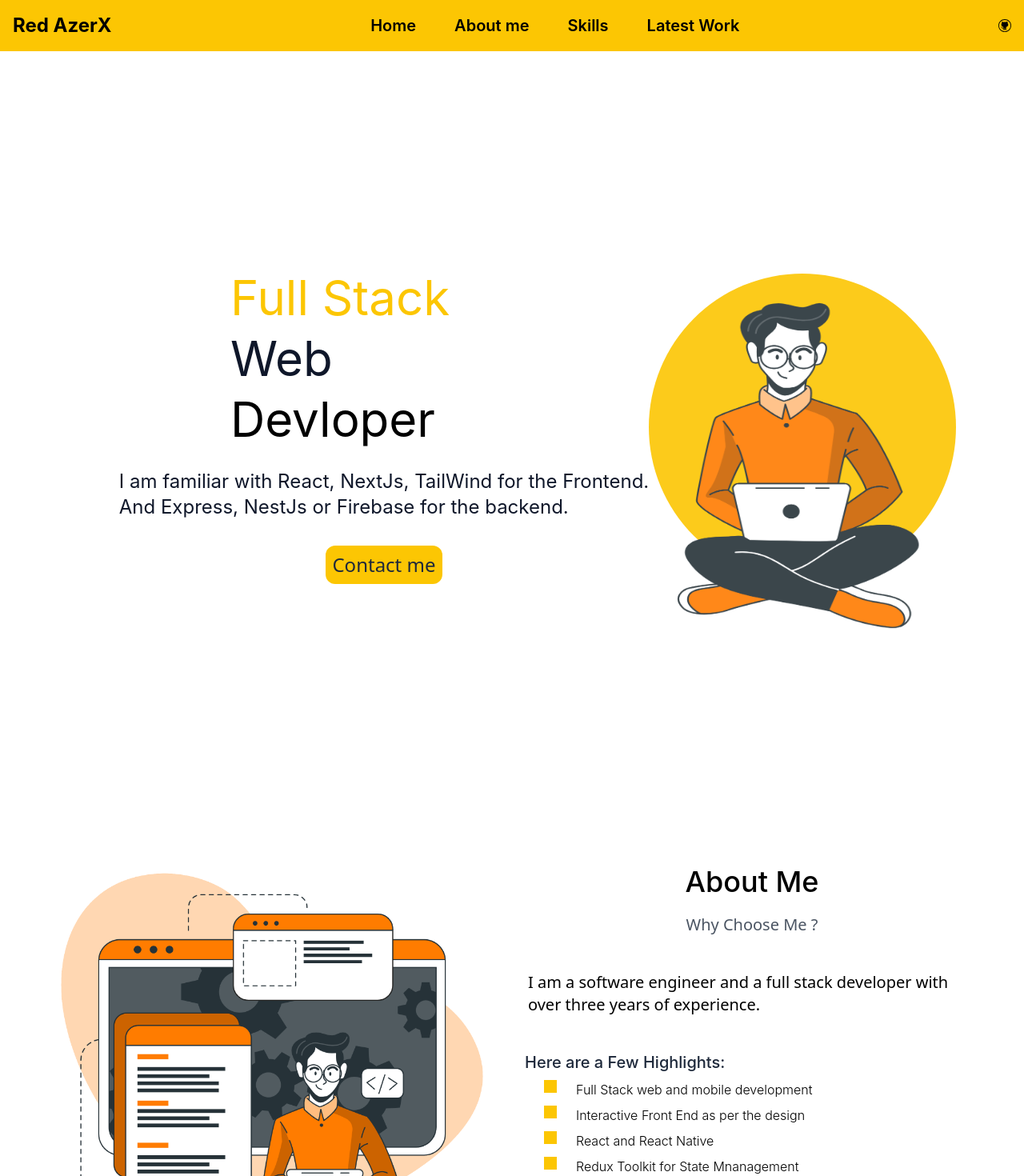
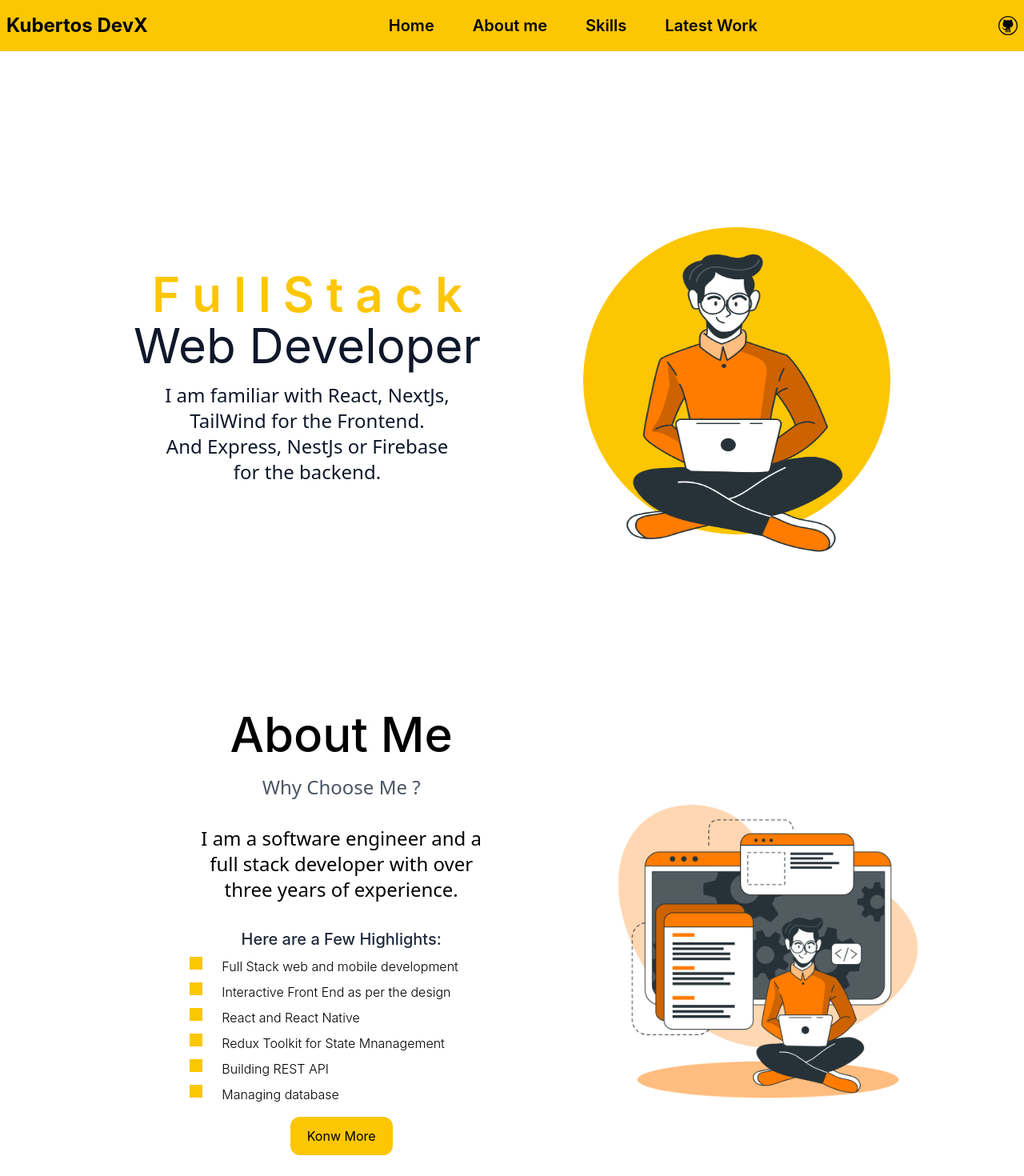
Before and after one commit to DzForApp/Next_Portfolio, a Next.js app: page / in a window 1280 px wide. Shown: the top 1470 px of the page at 80% size. Built offline with nearby package versions, Linux system fonts and the light colour scheme.

Commit message:
redesign update

```diff
--- a/src/components/layout/Main.js
+++ b/src/components/layout/Main.js
@@ -1,12 +1,11 @@
-import React from 'react'
+import React from "react";
 
-const Main = ({children}) => {
+const Main = ({ children }) => {
   return (
-      <main className=' mx-auto  lg:px-0 lg:py-4 px-4 mt-32 '>
-            {children}
-      </main>
-
-  )
-}
+    <main className=" flex flex-col  lg:px-0 lg:py-4 px-2 lg:mt-14 mt-16 ">
+      {children}
+    </main>
+  );
+};
 
 export default Main;
--- a/src/components/layout/TopBar.js
+++ b/src/components/layout/TopBar.js
@@ -1,45 +1,58 @@
-import React, { useState } from 'react'
-import LinkedIcond from '../icons/LinkedIcon'
-import GitIcon from '../icons/GitIcon'
- import MySocialLinks from '../util/MySocialLinks'
+import React, { useState } from "react";
+import LinkedIcond from "../icons/LinkedIcon";
+import GitIcon from "../icons/GitIcon";
+import MySocialLinks from "../util/MySocialLinks";
 
-
-
-const sections = ['Home', 'About me', 'Skills', 'Latest Work']
+const sections = ["Home", "About me", "Skills", "Latest Work"];
 const MenuIcon = ({ menuOpen }) => (
-  <svg xmlns="http://www.w3.org/2000/svg" className={`transition duration-200 ease-linear h-8 w-8 ${menuOpen ? 'transform rotate-90' : ''}`} viewBox="0 0 20 20" fill="currentColor">
-    <path fillRule="evenodd" d="M3 7a1 1 0 011-1h12a1 1 0 110 2H4a1 1 0 01-1-1zM3 13a1 1 0 011-1h12a1 1 0 110 2H4a1 1 0 01-1-1z" clipRule="evenodd" />
+  <svg
+    xmlns="http://www.w3.org/2000/svg"
+    className={`transition duration-200 ease-linear h-8 w-8 ${
+      menuOpen ? "transform rotate-90" : ""
+    }`}
+    viewBox="0 0 20 20"
+    fill="currentColor"
+  >
+    <path
+      fillRule="evenodd"
+      d="M3 7a1 1 0 011-1h12a1 1 0 110 2H4a1 1 0 01-1-1zM3 13a1 1 0 011-1h12a1 1 0 110 2H4a1 1 0 01-1-1z"
+      clipRule="evenodd"
+    />
   </svg>
 );
 
-export default function TopBar () {
-
-  const [menuOpen, setMenuOpen] = useState(true)
-  const navLinks = sections.map(
-    section => <a key={section} href={`#${section.replace(' ', '_')}`}
-      className='text-dark text-xl  no-underline space-x-4 mx-6 font-semibold hover:text-gray-600'
+export default function TopBar() {
+  const [menuOpen, setMenuOpen] = useState(true);
+  const navLinks = sections.map((section) => (
+    <a
+      key={section}
+      href={`#${section.replace(" ", "_")}`}
+      className="hidden md:flex md:text-dark md:text-xl  no-underline space-x-4 mx-6 font-semibold hover:text-gray-600"
       onClick={() => setMenuOpen(!menuOpen)}
-    >{section}</a>
-
-  )
-
+    >
+      {section}
+    </a>
+  ));
 
   return (
-    <nav className="fixed top-0 z-0 flex px-4 w-full h-16 bg-gradient-to-r bg-rdn-yellow items-center justify-between ">
+    <nav className="fixed top-0 z-0 flex px-2 w-full h-16 bg-gradient-to-r bg-rdn-yellow items-center justify-between ">
       <div className="flex space-x-2">
-        <p className='text-2xl  text-dark left-0 font-bold hover:text-gray-900'><a href='#Home'>
-           Red AzerX</a>
-          </p>
+        <p className="text-2xl  text-dark left-0 font-bold hover:text-gray-900">
+          <a href="#Home">Kubertos DevX</a>
+        </p>
       </div>
-      <nav className='flex flex-row  justify-center'>
-        {navLinks}
-      </nav>
-      <button type='button' aria-label='Toggle mobile menu' onClick={() => setMenuOpen(!menuOpen)}
-        className="rounded md:hidden focus:outline-none focus:ring-green-800 focus:ring-opacity-50">
-         <MenuIcon menuOpen={menuOpen} />
-         </button>
-         <MySocialLinks />
+      <nav className="flex flex-row  justify-center">{navLinks}</nav>
+      <div className="flex space-x-2 justify-center items-center">
+        <MySocialLinks />
+        <button
+          type="button"
+          aria-label="Toggle mobile menu"
+          onClick={() => setMenuOpen(!menuOpen)}
+          className="rounded bg-orange-200 rotate-90 md:hidden focus:outline-none focus:ring-green-800 focus:ring-opacity-50"
+        >
+          <MenuIcon menuOpen={menuOpen} />
+        </button>
+      </div>
     </nav>
-
-  )
+  );
 }
--- a/src/components/sections/About.js
+++ b/src/components/sections/About.js
@@ -1,65 +1,78 @@
-import Image from 'next/image'
-import React from 'react';
-import ItemEnum from '../icons/ItemEnum';
-import Devloper from '/public/devloper.png'
+import Image from "next/image";
+import React from "react";
+import ItemEnum from "../icons/ItemEnum";
+import Devloper from "/public/devloper.png";
 
 function About() {
   return (
-    <section id='About_me' className='justify-center flex flex-col h-screen'>
-
-
-
-      <div className="flex my-8  justify-center">
-        <div className="w-7rem flex items-center pl-0">
-          <div className=" w-1/2 ml-0 h-full   flex-shrink-0 self-center ">
-             <Image  src={Devloper} alt="" />
-          </div>
-
-          <div className=" w-7rem flex flex-col space-y-6   self-center ">
+    <section
+      id="About_me"
+      className="flex md:flex-row md:space-y-6  h-full space-y-8 flex-col items-center justify-center   "
+    >
+      <div className="w-full h-full py-4 md:w-8rem transition-all flex flex-col md:flex-row space-y-6 justify-center items-center ">
+        {/* Part 01 About me */}
+        <div className="flex flex-col md:w-1/2 text-center space-y-8 justify-center items-center">
           <div className=" flex flex-col items-center ">
-        <span className=" text-4xl font-medium text-blx-900">About Me</span>
-        <span className=" text-xl text-gray-600 font-sans text-center mt-5">
+            <span className=" text-4xl md:text-6xl font-medium text-blx-900">
+              About Me
+            </span>
+            <span className=" md:text-2xl text-gray-600 font-sans text-center mt-5">
               Why Choose Me ?
             </span>
-
-      </div >
-            <span className=" text-xl font-sans  font-normal p-5">
+          </div>
+          <span className="w-2/3 md:w-96 md:text-2xl font-sans  ">
             <p className="text-gray">
-                I am a software engineer and a full stack developer with over three years of experience.
+              I am a software engineer and a full stack developer with over
+              three years of experience.
             </p>
           </span>
-            <div className='pl-4'>
+          <div className="w-96 md:w-2/3   ">
             <span className=" text-xl font-medium text-slate-800">
               Here are a Few Highlights:
             </span>
-              <ul className='mt-2 pl-6 space-y-2 font-light'>
-                <li className='flex gap-6'>
-                  <ItemEnum className='w-4 h-4 bg-rdn-yellow' />
+            <ul className="mt-2 pl-6 space-y-2 font-light">
+              <li className="flex gap-6">
+                <ItemEnum className="w-4 h-4 bg-rdn-yellow" />
                 <span> Full Stack web and mobile development</span>
               </li>
-                <li className='flex gap-6'> <ItemEnum className='w-4 h-4 bg-rdn-yellow' />
+              <li className="flex gap-6">
+                {" "}
+                <ItemEnum className="w-4 h-4 bg-rdn-yellow" />
                 <span> Interactive Front End as per the design</span>
               </li>
-                <li className='flex gap-6'> <ItemEnum className='w-4 h-4 bg-rdn-yellow' />
+              <li className="flex gap-6">
+                {" "}
+                <ItemEnum className="w-4 h-4 bg-rdn-yellow" />
                 <span> React and React Native</span>
               </li>
-                <li className='flex gap-6'> <ItemEnum className='w-4 h-4 bg-rdn-yellow' />
+              <li className="flex gap-6">
+                {" "}
+                <ItemEnum className="w-4 h-4 bg-rdn-yellow" />
                 <span> Redux Toolkit for State Mnanagement</span>
               </li>
-                <li className='flex gap-6'> <ItemEnum className='w-4 h-4 bg-rdn-yellow' />
-                  <span> Building REST API</span></li>
-                <li className='flex gap-6'> <ItemEnum className='w-4 h-4 bg-rdn-yellow' />
-                  <span> Managing database</span></li>
+              <li className="flex gap-6">
+                {" "}
+                <ItemEnum className="w-4 h-4 bg-rdn-yellow" />
+                <span> Building REST API</span>
+              </li>
+              <li className="flex gap-6">
+                {" "}
+                <ItemEnum className="w-4 h-4 bg-rdn-yellow" />
+                <span> Managing database</span>
+              </li>
             </ul>
-            </div>
-            <div className='flex space-x-16 pl-16 '>
-
-              <button className="h-12 w-32 bg-rdn-yellow text-black rounded-xl ">Konw More</button >
+            <div className="flex space-x-16  justify-center items-center py-4 ">
+              <button className="h-12 w-32 bg-rdn-yellow text-black rounded-xl ">
+                Konw More
+              </button>
             </div>
           </div>
-
-
         </div>
+        {/* Part 02 picture */}
+        <div className="relative w-full md:w-1/3  items-center  justify-center  ">
+          <Image src={Devloper} alt="" />
+        </div>
+        {/* Part 02 Some Highlight */}
       </div>
     </section>
   );
--- a/src/components/sections/Intro.js
+++ b/src/components/sections/Intro.js
@@ -1,53 +1,51 @@
-import React from 'react'
-import Image from 'next/image'
-import FaceIcon from '../icons/FaceIcon'
-import ButtonHire from '../commun/ButtonHire'
-import ButtonResume from '../commun/ButtonResume'
-import TwitIcon from '../icons/TwitIcon'
-import LinkedIcond from '../icons/LinkedIcon'
-import TelegIcon from '../icons/TelegIcon'
-import GitIcon from '../icons/GitIcon'
+import React from "react";
+import Image from "next/image";
+import FaceIcon from "../icons/FaceIcon";
+import ButtonHire from "../commun/ButtonHire";
+import ButtonResume from "../commun/ButtonResume";
+import TwitIcon from "../icons/TwitIcon";
+import LinkedIcond from "../icons/LinkedIcon";
+import TelegIcon from "../icons/TelegIcon";
+import GitIcon from "../icons/GitIcon";
 
 export default function Intro() {
   return (
-          <section id="Home" className="flex h-screen lg:flex-row lg:space-y-0 space-y-8 flex-col items-center justify-center pt-28 ">
-
-
-            <div className=" flex-col items-center h-160  flex justify-center space-x-16 ">
-                <div className='w-full '>
-
+    <section
+      id="Home"
+      className="flex md:flex-row md:space-y-6  md:h-screen space-y-8 flex-col items-center justify-center  p-6 "
+    >
+      <div className=" flex-col  items-center h-160 top-0 flex justify-center space-x-16  ">
+        <div className="flex flex-col md:flex-row text-center ">
+          <div className="flex flex-col justify-center items-center  h-full text-4xl  ">
+            <div className=" w-full h-full flex flex-col md:flex-row space-y-2 md:space-x-32 justify-start p-6 items-center">
+              <div className="flex flex-col space-y-4 justify-center items-center">
+                {" "}
+                <div className="flex flex-col text-center  space-y-1 w-auto text-4xl md:text-6xl">
+                  <p className=" text-rdn-yellow font-semibold ">
+                    F u l l S t a c k
+                  </p>
+                  <p className="text-slate-900">Web Developer</p>
                 </div>
-                <div className='flex flex-row text-center '>
-                    <div className='flex flex-col justify-center pb-0 items-center  h-full text-4xl  '>
-                        <div className=' w-full space-y-8  text-center justify-items-center'>
-
-                            <div className='flex flex-col text-left ml-0 space-y-4 w-96 text-6xl'>
-                                <p className='text-rdn-yellow '>Full Stack</p>
-                                <p className='text-slate-900' >Web</p>
-                                <p> Devloper</p>
-                            </div>
-                            <div className='text-slate-900 text-2xl text-left'>
-                                <p>I am familiar with React, NextJs, TailWind for the Frontend. <br /> And Express, NestJs or Firebase for the backend.</p>
-                            </div>
-                            <div className='flex space-x-16 mt-16 pb-32'>
-
-                            <button className="h-auto w-auto p-2 items-center bg-rdn-yellow text-2xl text-slate-800  border-0 font-sans rounded-xl">Contact me</button>
+                <div className=" text-slate-900 w-2/3 md:w-96   text-center text-lg md:text-2xl font-sans">
+                  <p>
+                    I am familiar with React, NextJs, TailWind for the Frontend.{" "}
+                    <br /> And Express, NestJs or Firebase for the backend.
+                  </p>
                 </div>
               </div>
-
-                    </div>
-                    <div className='w-96 h-96 bg-rdn-yellow opacity-90 rounded-full'>
-                        <span className='flex  '>
-                            <Image src="/Me.png" alt="Vercel Logo" width={380} height={470} />
-                        </span>
+              <div className=" w-96 h-96  bg-rdn-yellow items-center justify-center  rounded-full">
+                <Image
+                  src="/Me.png"
+                  alt="Vercel Logo"
+                  width={340}
+                  height={430}
+                />
               </div>
             </div>
           </div>
-            <div className='items-center'>
-
         </div>
-
+      </div>
+      <div className="items-center"></div>
     </section>
-    )
-
+  );
 }
--- a/src/components/util/MySocialLinks.js
+++ b/src/components/util/MySocialLinks.js
@@ -1,15 +1,14 @@
 import GitIcon from "../icons/GitIcon";
-import LinkedIcond from '../icons/LinkedIcon'
+import LinkedIcond from "../icons/LinkedIcon";
 
+const MySocialLinks = ({ className }) => {
+  return (
+    <div className={"space-x-3 text-xs" + " " + className}>
+      <a href="https://github.com/dzforapp">
+        <GitIcon className="w-6 h-6" />
+      </a>
+    </div>
+  );
+};
 
-const MySocialLinks =({ className}) => {
-    return (
-     <div className={"space-x-3 text-xs" + " " + className}>
-         <a href="https://github.com/dzforapp">
-         <GitIcon className="w-4 h-4" />
-         </a>
-     </div>
-    )
-}
-
-export default MySocialLinks
+export default MySocialLinks;
--- a/src/pages/index.js
+++ b/src/pages/index.js
@@ -1,12 +1,13 @@
-import Head from 'next/head'
-import styles from '../../styles/Home.module.css'
-import TopBar from '../components/layout/TopBar'
-import Intro from '../components/sections/Intro'
-import About from '../components/sections/About'
-import Works from '../components/sections/Works'
-import Skills from '../components/sections/Skills'
-import Footer from '../components/layout/Footer'
-import Main from '../components/layout/Main'
+import Head from "next/head";
+import styles from "../../styles/Home.module.css";
+import TopBar from "../components/layout/TopBar";
+import Intro from "../components/sections/Intro";
+import About from "../components/sections/About";
+import Works from "../components/sections/Works";
+import Skills from "../components/sections/Skills";
+import ContactMe from "../components/sections/ContactMe";
+import Footer from "../components/layout/Footer";
+import Main from "../components/layout/Main";
 
 export default function Home() {
   return (
@@ -17,24 +18,22 @@ export default function Home() {
         <link rel="icon" href="/favicon.ico" />
       </Head>
 
-      <header className='w-auto h-full justify-center   '>
+      <header className="w-auto h-full justify-center   ">
         <TopBar />
       </header>
-      <Main className='w-full py-12'>
+      <Main className="w-full py-8">
         <Intro />
         <About />
-        <div  >
+        <div>
           <Skills />
         </div>
         <Works />
-
-
+        <ContactMe />
       </Main>
 
       <footer className={styles.footer}>
-          <Footer />
-
+        <Footer />
       </footer>
     </div>
-  )
+  );
 }
```
Also changed, not shown: src/components/commun/InputItem.js (+7 -7 lines), src/components/layout/Footer.js (+8 -7 lines), src/components/sections/ContactMe.js (+35 -38 lines), src/components/sections/Skills.js (+54 -36 lines), src/components/sections/Works.js (+97 -40 lines). Lines whose indentation alone changed are shown as unchanged.
